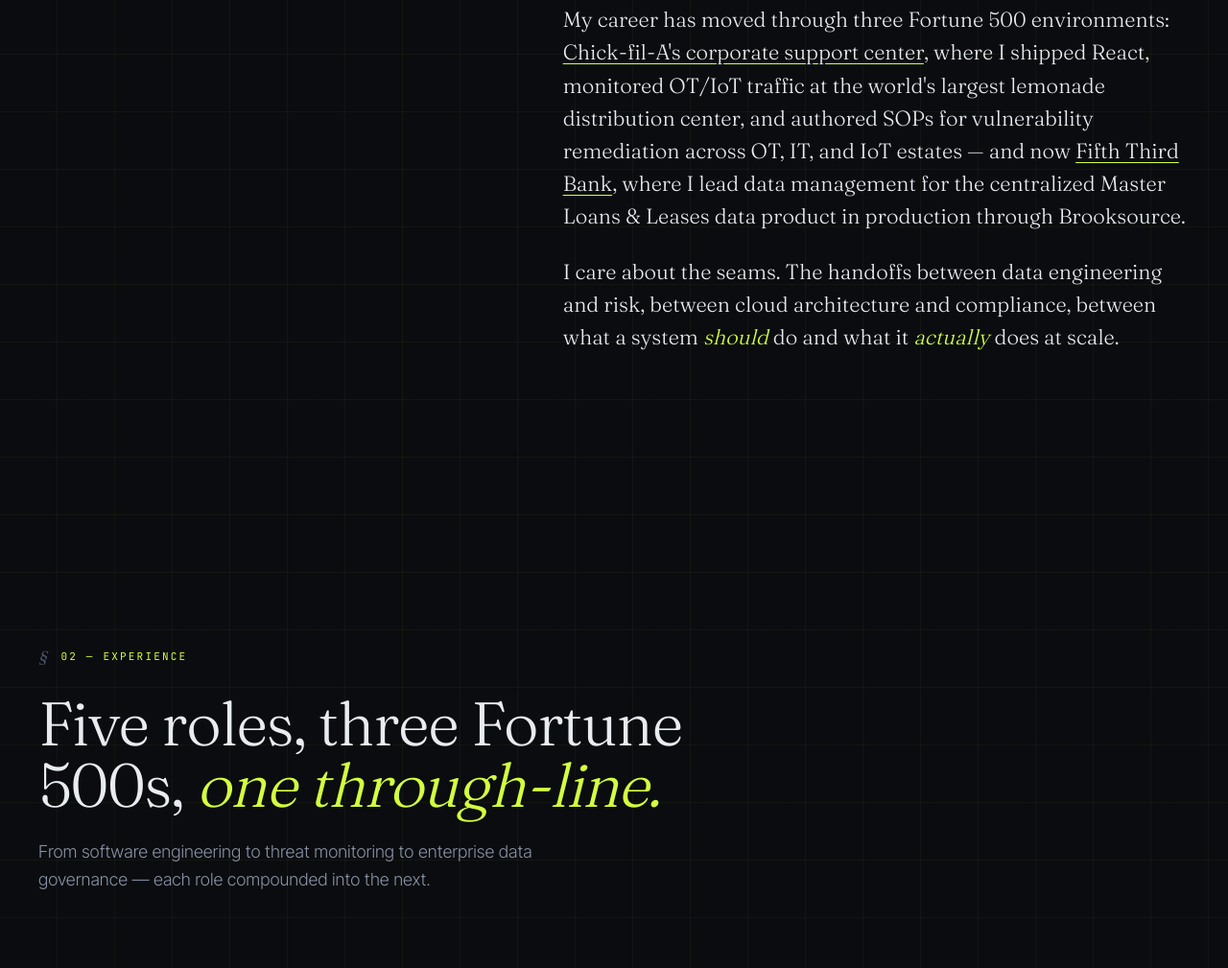
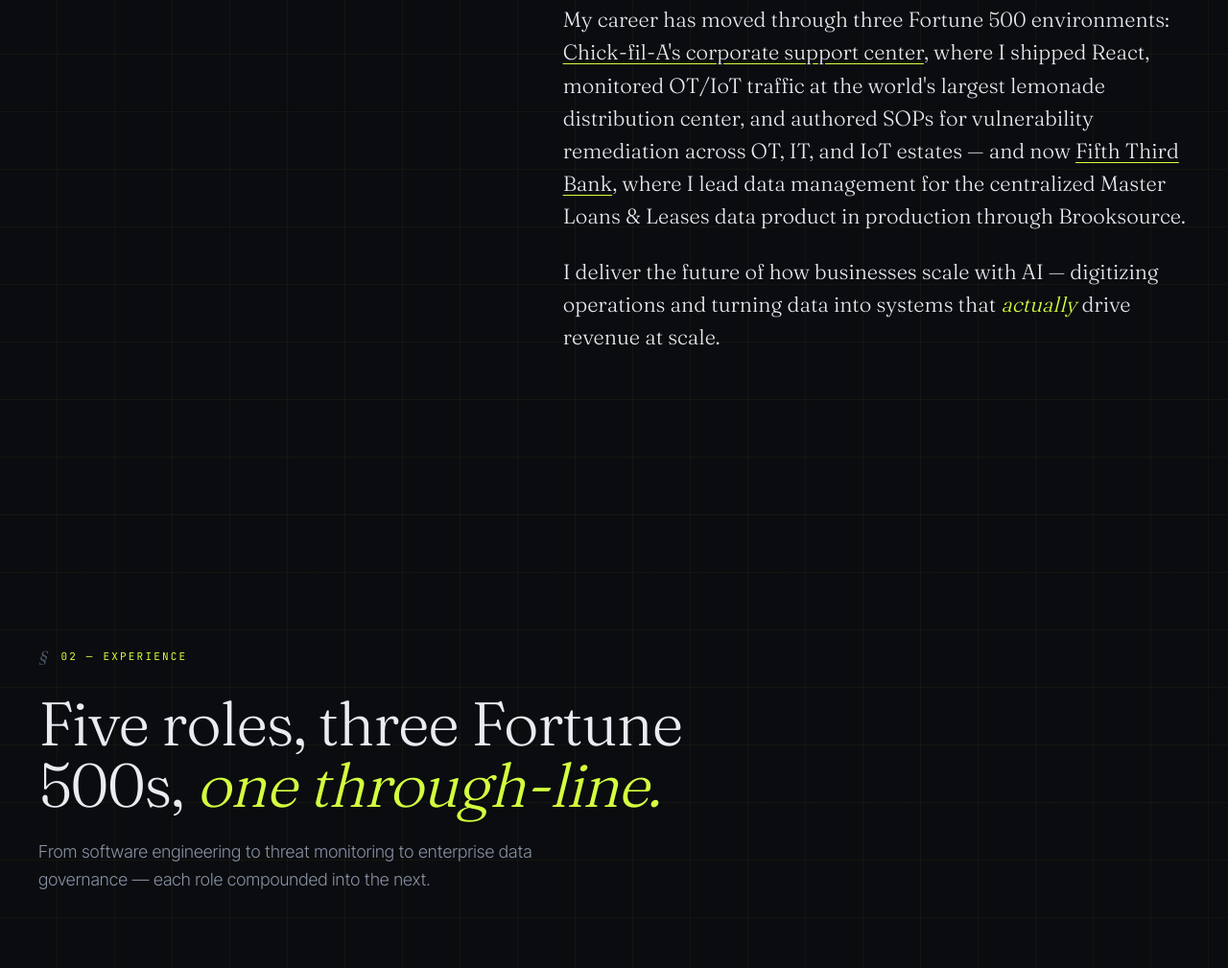
Before and after one commit to Emmanuel-Nimoh/portfolio, a plain HTML site: page index.html in a window 1280 px wide. Shown: the part 1443-2452 px from the top of the page at 96% size. Drawn offline with Linux system fonts and the light colour scheme.

Commit message:
changed bio

```diff
--- a/index.html
+++ b/index.html
@@ -726,7 +726,7 @@
       <div class="about-prose">
         <p>I'm a cybersecurity professional with a quiet preference for the unglamorous half of the field — the <span class="italic">governance</span>, the documentation, the controls that make a billion-dollar data product trustworthy at three in the morning.</p>
         <p>My career has moved through three Fortune 500 environments: <span class="underline">Chick-fil-A's corporate support center</span>, where I shipped React, monitored OT/IoT traffic at the world's largest lemonade distribution center, and authored SOPs for vulnerability remediation across OT, IT, and IoT estates — and now <span class="underline">Fifth Third Bank</span>, where I lead data management for the centralized Master Loans &amp; Leases data product in production through Brooksource.</p>
-        <p>I care about the seams. The handoffs between data engineering and risk, between cloud architecture and compliance, between what a system <span class="italic">should</span> do and what it <span class="italic">actually</span> does at scale.</p>
+        <p>I deliver the future of how businesses scale with AI — digitizing operations and turning data into systems that <span class="italic">actually</span> drive revenue at scale.</p>
       </div>
     </div>
   </section>
```
